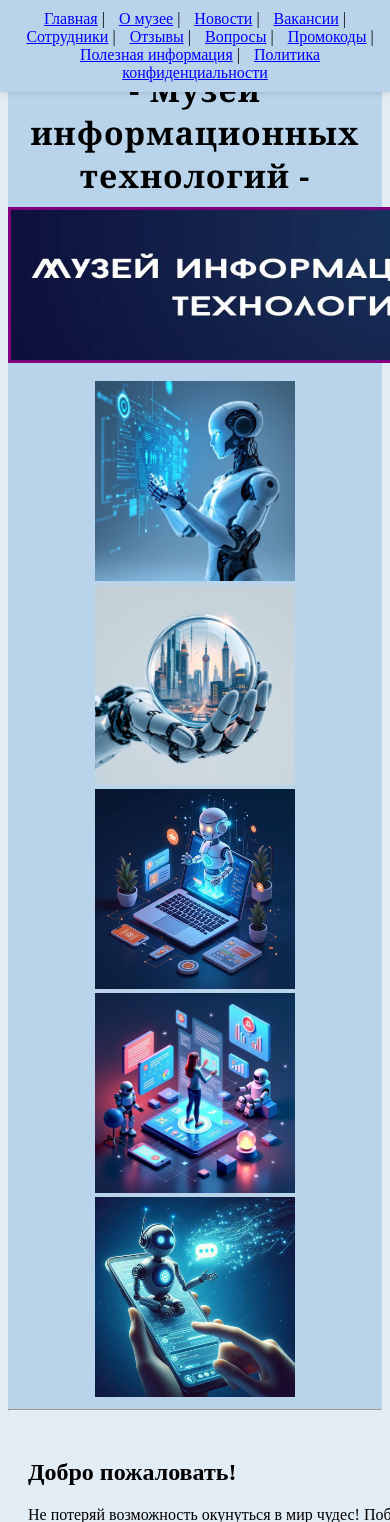
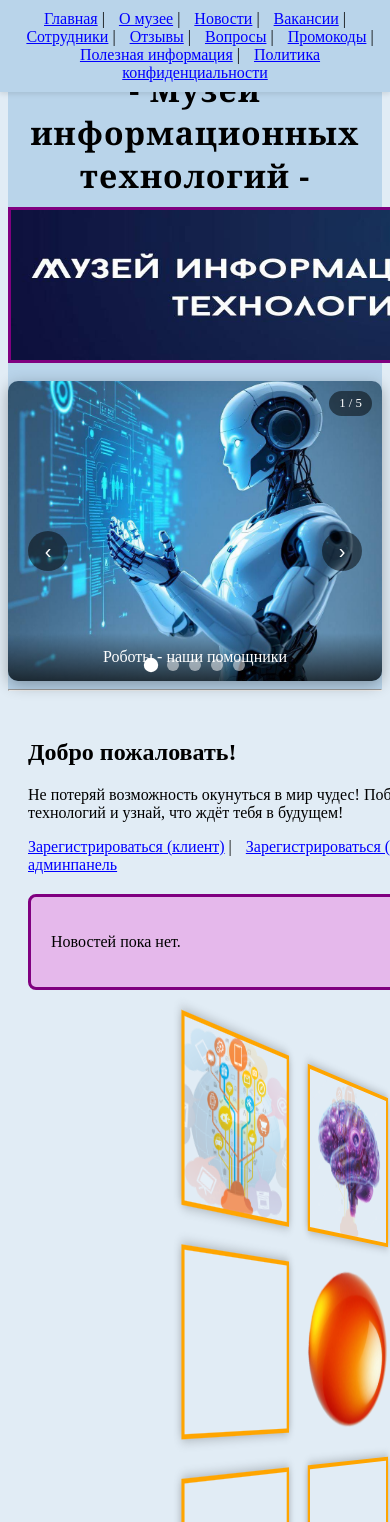
Before and after one commit to nastyakashko1509/WebApp_VirtualMuseumIt, a Django app: page / in a window 390 px wide; the page is wider, and only the part inside the window is pictured. Shown: the top 1522 px of that part. Run offline with Django 5.2, Linux system fonts and the light colour scheme; data comes from the database, SQL or seed files in the repository; data that the repository does not hold is empty.

Commit message:
A slider has been created and animated, navigation and pagination have been added to it

```diff
--- /dev/null
+++ b/museum/context_processors.py
@@ -0,0 +1,8 @@
+from museum_base.models import SliderSettings
+
+
+def slider_settings(request):
+    settings = SliderSettings.objects.first()
+    if not settings:
+        settings = SliderSettings.objects.create()
+    return {'slider_settings': settings}
--- a/museum/settings.py
+++ b/museum/settings.py
@@ -52,6 +52,7 @@ TEMPLATES = [
                 'django.contrib.messages.context_processors.messages',
                 'social_django.context_processors.backends',
                 'social_django.context_processors.login_redirect',
+                'museum.context_processors.slider_settings',
             ],
         },
     },
--- a/museum_base/admin.py
+++ b/museum_base/admin.py
@@ -1 +1,6 @@
 from django.contrib import admin
+from .models import SliderSettings
+
+@admin.register(SliderSettings)
+class SliderSettingsAdmin(admin.ModelAdmin):
+    list_display = ['delay', 'loop', 'show_navs', 'show_pagination', 'auto_play', 'stop_on_hover']
--- a/museum_base/templates/base.html
+++ b/museum_base/templates/base.html
@@ -8,19 +8,51 @@
     <link rel="icon" href="{% static 'images/icon.png' %}" type="image/png">
     <link rel="stylesheet" href="{% static 'base.css' %}">
     <link rel="stylesheet" href="{% static 'main.css' %}">
+    <script src="{% static 'js/slider.js' %}"></script>
 </head>
 <body>
     <header class="layout">
         <h1 class="company-title">- Музей информационных технологий -</h1>
         <img src="{% static 'images/logo.png' %}" height="150" width="700" class="logo">
         <br>
-        <div class="banner-container">
-            <div class="banner-slider">
-                <img src="{% static 'images/banner/banner1.jpg' %}" class="banner">
-                <img src="{% static 'images/banner/banner2.jpg' %}" class="banner">
-                <img src="{% static 'images/banner/banner3.jpg' %}" class="banner">
-                <img src="{% static 'images/banner/banner4.jpg' %}" class="banner">
-                <img src="{% static 'images/banner/banner5.jpg' %}" class="banner">
+        <div class="slider-container"
+             data-delay="{{ slider_settings.delay }}"
+             data-loop="{{ slider_settings.loop|yesno:'true,false' }}"
+             data-navs="{{ slider_settings.show_navs|yesno:'true,false' }}"
+             data-pags="{{ slider_settings.show_pagination|yesno:'true,false' }}"
+             data-auto="{{ slider_settings.auto_play|yesno:'true,false' }}"
+             data-stop-hover="{{ slider_settings.stop_on_hover|yesno:'true,false' }}">
+
+            <div class="slider-wrapper">
+                <div class="slider-track">
+                    <div class="slide active" data-link="/news/">
+                        <img src="{% static 'images/banner/banner1.jpg' %}" alt="Слайд 1">
+                        <div class="slide-caption">Роботы - наши помощники</div>
+                    </div>
+                    <div class="slide" data-link="/about/">
+                        <img src="{% static 'images/banner/banner2.jpg' %}" alt="Слайд 2">
+                        <div class="slide-caption">Мир ИТ</div>
+                    </div>
+                    <div class="slide" data-link="/vacancies/">
+                        <img src="{% static 'images/banner/banner3.jpg' %}" alt="Слайд 3">
+                        <div class="slide-caption">Робототехника</div>
+                    </div>
+                    <div class="slide" data-link="/reviews/">
+                        <img src="{% static 'images/banner/banner4.jpg' %}" alt="Слайд 4">
+                        <div class="slide-caption">Человек в мире ИТ</div>
+                    </div>
+                    <div class="slide" data-link="/promocodes/">
+                        <img src="{% static 'images/banner/banner5.jpg' %}" alt="Слайд 5">
+                        <div class="slide-caption">Искусственный интеллект</div>
+                    </div>
+                </div>
+
+                <button class="slider-nav prev" aria-label="Предыдущий слайд">‹</button>
+                <button class="slider-nav next" aria-label="Следующий слайд">›</button>
+
+                <div class="slider-pagination"></div>
+
+                <div class="slide-counter"></div>
             </div>
         </div>
         <hr>
--- a/static/base.css
+++ b/static/base.css
@@ -121,3 +121,196 @@ footer h3#details {
 .layout {
     text-align: center;
 }
+
+/* СЛАЙДЕР */
+
+.slider-container {
+    position: relative;
+    max-width: 600px;
+    margin: 0 auto;
+    overflow: hidden;
+    border-radius: 10px;
+    box-shadow: 0 4px 15px rgba(0,0,0,0.3);
+}
+
+.slider-wrapper {
+    position: relative;
+    height: 400px;
+}
+
+.slider-track {
+    display: flex;
+    height: 100%;
+    transition: transform 0.5s ease-in-out;
+}
+
+.slide {
+    min-width: 100%;
+    height: 100%;
+    position: relative;
+    display: none;
+}
+
+.slide.active {
+    display: block;
+}
+
+.slide img {
+    width: 100%;
+    height: 100%;
+    object-fit: cover;
+    cursor: pointer;
+    transition: transform 0.3s ease;
+}
+
+.slide:hover img {
+    transform: scale(1.02);
+}
+
+.slide-caption {
+    position: absolute;
+    bottom: 0;
+    left: 0;
+    right: 0;
+    background: linear-gradient(transparent, rgba(0,0,0,0.7));
+    color: white;
+    padding: 20px;
+    font-size: 1.2em;
+    text-align: center;
+}
+
+.slider-nav {
+    position: absolute;
+    top: 50%;
+    background: rgba(0,0,0,0.5);
+    color: white;
+    border: none;
+    width: 50px;
+    height: 50px;
+    border-radius: 50%;
+    font-size: 24px;
+    cursor: pointer;
+}
+
+.slider-nav:hover {
+    background-color: rgba(0,0,0,0.8);
+}
+
+.slider-nav.prev {
+    left: 20px;
+}
+
+.slider-nav.next {
+    right: 20px;
+}
+
+.slider-nav.hidden {
+    display: none;
+}
+
+.slider-pagination {
+    position: absolute;
+    bottom: 10px;
+    left: 50%;
+    transform: translateX(-50%);
+    display: flex;
+    gap: 10px;
+    z-index: 20;
+}
+
+.pagination-dot {
+    width: 12px;
+    height: 12px;
+    border-radius: 50%;
+    background-color: rgba(255,255,255,0.5);
+    border: none;
+    cursor: pointer;
+    transition: background-color 0.3s ease, transform 0.2s ease;
+}
+
+.pagination-dot.active {
+    background-color: white;
+    transform: scale(1.2);
+}
+
+.pagination-dot:hover {
+    background-color: rgba(255,255,255,0.8);
+}
+
+.slider-pagination.hidden {
+    display: none;
+}
+
+.slide-counter {
+    position: absolute;
+    top: 20px;
+    right: 20px;
+    background-color: rgba(0,0,0,0.5);
+    color: white;
+    padding: 5px 10px;
+    border-radius: 15px;
+    font-size: 0.9em;
+    z-index: 20;
+    transition: opacity 0.3s ease;
+}
+
+@keyframes fadeIn {
+    from { opacity: 0; }
+    to { opacity: 1; }
+}
+
+.slide.active {
+    animation: fadeIn 0.5s ease-in-out;
+}
+
+.slider-track {
+    transition: transform 0.5s cubic-bezier(0.25, 0.46, 0.45, 0.94);
+}
+
+@media (max-width: 500px) {
+    .slider-wrapper {
+        height: 300px;
+    }
+
+    .slider-nav {
+        width: 40px;
+        height: 40px;
+        font-size: 20px;
+    }
+
+    .slide-caption {
+        font-size: 1em;
+        padding: 15px;
+    }
+
+    .slide-counter {
+        top: 10px;
+        right: 10px;
+        font-size: 0.8em;
+    }
+}
+
+@media (max-width: 300px) {
+    .slider-wrapper {
+        height: 250px;
+    }
+
+    .slider-nav {
+        width: 35px;
+        height: 35px;
+        font-size: 18px;
+    }
+
+    .slider-nav.prev {
+        left: 10px;
+    }
+
+    .slider-nav.next {
+        right: 10px;
+    }
+
+    .slide-caption {
+        font-size: 0.9em;
+        padding: 10px;
+    }
+}
--- /dev/null
+++ b/static/js/slider.js
@@ -0,0 +1,195 @@
+class MuseumSlider {
+    constructor(container) {
+        this.container = container;
+        this.track = container.querySelector('.slider-track');
+        this.slides = Array.from(container.querySelectorAll('.slide'));
+        this.prevBtn = container.querySelector('.slider-nav.prev');
+        this.nextBtn = container.querySelector('.slider-nav.next');
+        this.pagination = container.querySelector('.slider-pagination');
+        this.counter = container.querySelector('.slide-counter');
+
+        // Настройки из data-атрибутов
+        this.settings = {
+            delay: parseInt(container.dataset.delay) * 1000 || 5000,
+            loop: container.dataset.loop === 'true',
+            showNavs: container.dataset.navs === 'true',
+            showPagination: container.dataset.pags === 'true',
+            autoPlay: container.dataset.auto === 'true',
+            stopOnHover: container.dataset.stopHover === 'true'
+        };
+
+        this.currentIndex = 0;
+        this.autoPlayInterval = null;
+        this.totalSlides = this.slides.length;
+
+        this.init();
+    }
+
+    init() {
+        // Инициализация элементов управления
+        this.setupNavigation();
+        this.setupPagination();
+        this.setupCounter();
+        this.applySettings();
+
+        // Запуск автоплея
+        if (this.settings.autoPlay) {
+            this.startAutoPlay();
+        }
+
+        // Обработчики событий
+        this.setupEventListeners();
+
+        // Показ первого слайда
+        this.showSlide(0);
+    }
+
+    setupNavigation() {
+        if (!this.settings.showNavs) {
+            this.prevBtn.classList.add('hidden');
+            this.nextBtn.classList.add('hidden');
+            return;
+        }
+
+        this.prevBtn.addEventListener('click', () => this.prevSlide());
+        this.nextBtn.addEventListener('click', () => this.nextSlide());
+    }
+
+    setupPagination() {
+        if (!this.settings.showPagination) {
+            this.pagination.classList.add('hidden');
+            return;
+        }
+
+        // Создаем точки пагинации
+        this.slides.forEach((_, index) => {
+            const dot = document.createElement('button');
+            dot.className = 'pagination-dot';
+            dot.addEventListener('click', () => this.showSlide(index));
+            this.pagination.appendChild(dot);
+        });
+
+        this.updatePagination();
+    }
+
+    setupCounter() {
+        this.updateCounter();
+    }
+
+    applySettings() {
+        // Применяем настройки видимости
+        if (!this.settings.showNavs) {
+            this.prevBtn.style.display = 'none';
+            this.nextBtn.style.display = 'none';
+        }
+
+        if (!this.settings.showPagination) {
+            this.pagination.style.display = 'none';
+        }
+    }
+
+    setupEventListeners() {
+        // Остановка автоплея при наведении
+        if (this.settings.autoPlay && this.settings.stopOnHover) {
+            this.container.addEventListener('mouseenter', () => this.stopAutoPlay());
+            this.container.addEventListener('mouseleave', () => this.startAutoPlay());
+        }
+
+        // Клик по слайду для перехода по ссылке
+        this.slides.forEach(slide => {
+            slide.addEventListener('click', () => {
+                const link = slide.dataset.link;
+                if (link) {
+                    window.location.href = link;
+                }
+            });
+        });
+    }
+
+    showSlide(index) {
+        // Скрываем все слайды
+        this.slides.forEach(slide => slide.classList.remove('active'));
+
+        // Показываем выбранный слайд
+        this.slides[index].classList.add('active');
+        this.currentIndex = index;
+
+        // Обновляем UI
+        this.updatePagination();
+        this.updateCounter();
+    }
+
+    nextSlide() {
+        let nextIndex = this.currentIndex + 1;
+
+        if (nextIndex >= this.totalSlides) {
+            if (this.settings.loop) {
+                nextIndex = 0;
+            } else {
+                nextIndex = this.totalSlides - 1;
+            }
+        }
+
+        this.showSlide(nextIndex);
+    }
+
+    prevSlide() {
+        let prevIndex = this.currentIndex - 1;
+
+        if (prevIndex < 0) {
+            if (this.settings.loop) {
+                prevIndex = this.totalSlides - 1;
+            } else {
+                prevIndex = 0;
+            }
+        }
+
+        this.showSlide(prevIndex);
+    }
+
+    updatePagination() {
+        const dots = this.pagination.querySelectorAll('.pagination-dot');
+        dots.forEach((dot, index) => {
+            dot.classList.toggle('active', index === this.currentIndex);
+        });
+    }
+
+    updateCounter() {
+        this.counter.textContent = `${this.currentIndex + 1} / ${this.totalSlides}`;
+    }
+
+    startAutoPlay() {
+        if (this.autoPlayInterval) return;
+
+        this.autoPlayInterval = setInterval(() => {
+            this.nextSlide();
+        }, this.settings.delay);
+    }
+
+    stopAutoPlay() {
+        if (this.autoPlayInterval) {
+            clearInterval(this.autoPlayInterval);
+            this.autoPlayInterval = null;
+        }
+    }
+
+    // Метод для обновления настроек (может пригодиться для админки)
+    updateSettings(newSettings) {
+        this.settings = { ...this.settings, ...newSettings };
+        this.applySettings();
+
+        // Перезапускаем автоплей если нужно
+        this.stopAutoPlay();
+        if (this.settings.autoPlay) {
+            this.startAutoPlay();
+        }
+    }
+}
+
+// Инициализация слайдера при загрузке страницы
+document.addEventListener('DOMContentLoaded', function() {
+    const sliderContainer = document.querySelector('.slider-container');
+    if (sliderContainer) {
+        new MuseumSlider(sliderContainer);
+    }
+});
```
Also changed, not shown: museum_base/models.py (+12 -0 lines), museum_base/migrations/0001_initial.py (added).
